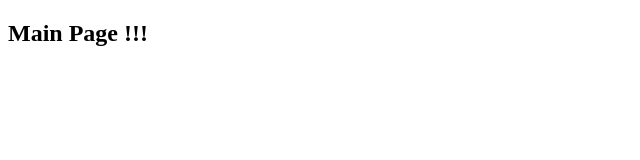
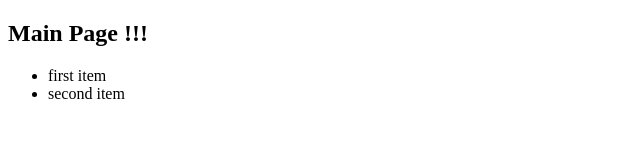
Before and after one commit to daniel-je/MyFirstGit, a plain HTML site: page index.html in a window 1280 px wide. Shown: the whole page, without its empty margins (0-640 px from the left). Drawn offline with Linux system fonts and the light colour scheme.

Commit message:
index.js add

```diff
--- a/index.html
+++ b/index.html
@@ -4,8 +4,13 @@
     <meta charset="UTF-8">
     <meta name="viewport" content="width=<device-width>, initial-scale=1.0">
     <title>Document</title>
+    <script src="index.js"></script>
 </head>
 <body>
     <h2> Main Page !!! </h2>
+    <ul>
+        <li>first item</li>
+        <li>second item</li>
+    </ul>
 </body>
 </html>
--- /dev/null
+++ b/index.js
@@ -0,0 +1,3 @@
+/*
+    js Used index.html
+*/
```
